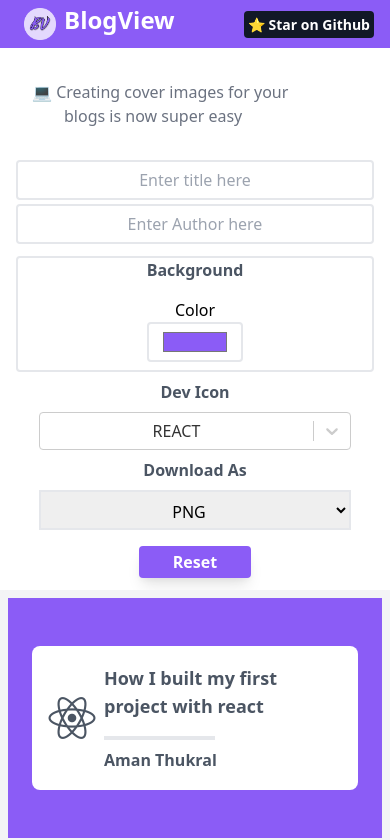
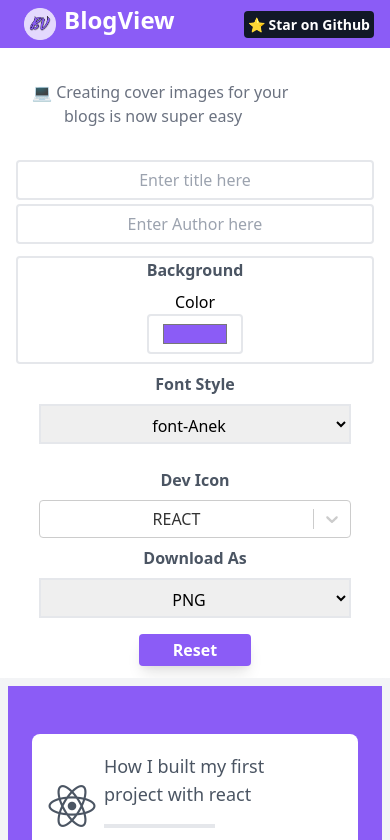
Before and after one commit to Amanthukral12/BlogView, a React (Vite) app: page / in a window 390 px wide. Shown: the top 840 px of the page. Built offline with nearby package versions, Linux system fonts and the light colour scheme.

Commit message:
Adding functionality to change the font

```diff
--- a/package.json
+++ b/package.json
@@ -8,6 +8,7 @@
   },
   "dependencies": {
     "autoprefixer": "^10.4.0",
+    "esbuild": "^0.13.4",
     "postcss": "^8.4.5",
     "react": "^17.0.2",
     "react-component-export-image": "^1.0.6",
--- a/src/Mainbody/BlogConfig.jsx
+++ b/src/Mainbody/BlogConfig.jsx
@@ -1,110 +1,145 @@
-import React, { useState, useEffect } from 'react';
-import BlogImage from './BlogImage';
-import Select from 'react-select';
-import ComponentToImg from './ComponentToImg';
+import React, { useState, useEffect } from "react";
+import BlogImage from "./BlogImage";
+import Select from "react-select";
+import ComponentToImg from "./ComponentToImg";
 const BlogConfig = () => {
   const [title, setTitle] = useState("How I built my first project with react");
   const [author, setAuthor] = useState("Aman Thukral");
-    const [bgColor, setBgColor] = useState("#8B5CF6")
+  const [bgColor, setBgColor] = useState("#8B5CF6");
   const [icons, setIcons] = useState({});
-    const [icon, setIcon] = useState({'label': 'react', 'value': 'react'})
-    const [downloadAs, setDownloadAs] = useState("PNG")
+  const [icon, setIcon] = useState({ label: "react", value: "react" });
+  const [downloadAs, setDownloadAs] = useState("PNG");
+  const [fontStyle, setFontStyle] = useState("font-Anek");
 
   const reset = () => {
-        setTitle('How I built my first project with react')
-        setAuthor('Aman Thukral')
-        setBgColor('#8B5CF6')
-        setIcon({'label': 'react', 'value': 'react'})
-        setDownloadAs('PNG')
-    }
+    setTitle("How I built my first project with react");
+    setAuthor("Aman Thukral");
+    setBgColor("#8B5CF6");
+    setIcon({ label: "react", value: "react" });
+    setDownloadAs("PNG");
+  };
 
   const getIcons = async () => {
-        const response = await fetch('https://raw.githubusercontent.com/devicons/devicon/master/devicon.json');
+    const response = await fetch(
+      "https://raw.githubusercontent.com/devicons/devicon/master/devicon.json"
+    );
     const data = await response.json();
-        setIcons(data.map((item) => ({'value': item.name, 'label': item.name})));
-    }
+    setIcons(data.map((item) => ({ value: item.name, label: item.name })));
+  };
 
   useEffect(() => {
     getIcons();
-    },[])
+  }, []);
 
   return (
     <div className="flex xl:flex-row flex-col text-black bg-gray-100 h-screen">
       <div className="w-full xl:w-2/5 bg-white">
-                <h6 className='mt-8 ml-8 font-medium text-gray-500 mb-8'>💻 Creating cover images for your<br />
-                <span className='ml-8'>blogs is now super easy</span></h6>
-                <div className='border-2 border-gray-200 w-11/12 ml-auto mr-auto rounded mt-2 mb-1'>
-                    <input type="text"
-                        placeholder='Enter title here'
+        <h6 className="mt-8 ml-8 font-medium text-gray-500 mb-8">
+          💻 Creating cover images for your
+          <br />
+          <span className="ml-8">blogs is now super easy</span>
+        </h6>
+        <div className="border-2 border-gray-200 w-11/12 ml-auto mr-auto rounded mt-2 mb-1">
+          <input
+            type="text"
+            placeholder="Enter title here"
             onChange={(e) => {
-                            setTitle(e.target.value)
+              setTitle(e.target.value);
             }}
-                        className='w-full focus:outline-none focus:ring focus:border-blue-300
-                        leading-5 p-2 rounded text-center '
+            className="w-full focus:outline-none focus:ring focus:border-blue-300
+                        leading-5 p-2 rounded text-center "
           />
         </div>
-                <div className='border-2 border-gray-200 w-11/12 ml-auto mr-auto rounded mt-1'>
-                    <input type="text"
-                    placeholder='Enter Author here'
+        <div className="border-2 border-gray-200 w-11/12 ml-auto mr-auto rounded mt-1">
+          <input
+            type="text"
+            placeholder="Enter Author here"
             onChange={(e) => {
-                        setAuthor(e.target.value)
+              setAuthor(e.target.value);
             }}
-                    className='w-full focus:outline-none focus:ring focus:border-blue-300
-                        leading-5 p-2 rounded text-center '
+            className="w-full focus:outline-none focus:ring focus:border-blue-300
+                        leading-5 p-2 rounded text-center "
           />
         </div>
-                <div className='w-11/12 border-2 mt-3 rounded text-center m-auto'>
-                    <h6 className='font-semibold text-gray-600 mb-4'>Background</h6>
-                    <div className='flex flex-row mb-2'>
-                    <div className='mr-auto ml-auto w-24 justify-center text-center '>
-                        <span>Color
-                    <input type="color"
+        <div className="w-11/12 border-2 mt-3 rounded text-center m-auto">
+          <h6 className="font-semibold text-gray-600 mb-2">Background</h6>
+          <div className="flex flex-row mb-2">
+            <div className="mr-auto ml-auto w-24 justify-center text-center ">
+              <span>
+                Color
+                <input
+                  type="color"
                   value={bgColor}
                   onChange={(e) => {
-                        setBgColor(e.target.value)
+                    setBgColor(e.target.value);
                   }}
-                    className='w-24 h-10 pr-3 pl-3 p-1 bg-white border-2 flex-col rounded' />
+                  className="w-24 h-10 pr-3 pl-3 p-1 bg-white border-2 flex-col rounded"
+                />
               </span>
             </div>
           </div>
         </div>
+        <div className="text-center mt-2 w-4/5 m-auto">
+          <h6 className="font-semibold text-gray-600 mb-2">Font Style</h6>
+          <select
+            onChange={(e) => setFontStyle(e.target.value)}
+            value={fontStyle}
+            className="border-2 w-full h-10 p-2 mb-4 text-center"
+          >
+            <option>font-Oswald</option>
+            <option>font-serif</option>
+            <option>font-sans</option>
+            <option>font-mono</option>
+            <option>font-Inter</option>
+            <option>font-Poppins</option>
+            <option>font-Anek</option>
+          </select>
+        </div>
 
-                <div className='text-center mt-2 w-4/5 m-auto'>
-                <h6 className='font-semibold text-gray-600 mb-2'>Dev Icon</h6>
+        <div className="text-center mt-2 w-4/5 m-auto">
+          <h6 className="font-semibold text-gray-600 mb-2">Dev Icon</h6>
           <Select
             value={icon}
             options={icons}
             onChange={(e) => {
               setIcon(e);
             }}
-                    className='uppercase'
+            className="uppercase"
           />
         </div>
-                <div className='text-center mt-2 w-4/5 m-auto'>
-                    <h6 className='font-semibold text-gray-600 mb-2'>Download As</h6>
+        <div className="text-center mt-2 w-4/5 m-auto">
+          <h6 className="font-semibold text-gray-600 mb-2">Download As</h6>
           <select
             onChange={(e) => setDownloadAs(e.target.value)}
             value={downloadAs}
-                        className='border-2 w-full h-10 p-2 mb-4 text-center'
+            className="border-2 w-full h-10 p-2 mb-4 text-center"
           >
             <option>PNG</option>
             <option>JPEG</option>
           </select>
         </div>
-                <div className=' flex justify-center '>
+        <div className=" flex justify-center ">
           <button
             onClick={() => reset()}
-                 className='bg-purple-500 text-white font-semibold w-28 py-1 rounded shadow-lg mb-3'
-                 >Reset</button>
+            className="bg-purple-500 text-white font-semibold w-28 py-1 rounded shadow-lg mb-3"
+          >
+            Reset
+          </button>
         </div>
       </div>
       <div className="bg-gray-100 h-full w-full p-2 lg:px-24 lg:py-16 rounded-lg">
-                <ComponentToImg downloadAs={downloadAs} >
-                    <BlogImage title={title} author={author} bgColor={bgColor} icon={icon}/>
+        <ComponentToImg downloadAs={downloadAs}>
+          <BlogImage
+            title={title}
+            author={author}
+            bgColor={bgColor}
+            icon={icon}
+            fontStyle={fontStyle}
+          />
         </ComponentToImg>
       </div>
     </div>
-    )
-}
+  );
+};
 
-export default BlogConfig
+export default BlogConfig;
--- a/src/Mainbody/BlogImage.jsx
+++ b/src/Mainbody/BlogImage.jsx
@@ -1,19 +1,23 @@
-const BlogImage = ({title, bgColor, author, icon}) => {
-    return (
-        <div style={{backgroundColor: bgColor}}
-            className="flex flex-row w-full h-60 p-6 py-12 md:h-80 md:py-12 md:px-16 text-gray-600 ">
-                <div  className="w-full bg-white flex p-8 pl-2 md:p-12 md:pr-8 rounded-lg">
-                <i className={`devicon-${icon.value}-plain text-5xl m-2 mr-2 md:text-8xl md:m-4 md:mr-5 flex items-center`}></i>
-                    <div className="flex flex-col justify-center">
-                        <h1 className="text-lg md:text-4xl font-bold mb-4">{title}</h1>
-                        <hr className="border-2 bg-gray-800 w-1/2 mb-2" />
-                        <h3 className="md:text-3xl font-bold">{author}</h3>
-                    </div>
+const BlogImage = ({ title, bgColor, author, icon, fontStyle }) => {
+  return (
+    <div
+      style={{ backgroundColor: bgColor }}
+      className="flex flex-row w-full h-60 p-6 py-12 md:h-80 md:py-12 md:px-16 text-gray-600 "
+    >
+      <div
+        className={`w-full bg-white flex p-8 pl-2 md:p-12 md:pr-8 rounded-lg ${fontStyle}`}
+      >
+        <i
+          className={`devicon-${icon.value}-plain text-5xl m-2 mr-2 md:text-8xl md:m-4 md:mr-5 flex items-center`}
+        ></i>
+        <div className="flex flex-col justify-center">
+          <h1 className={`text-lg md:text-4xl mb-4 `}>{title}</h1>
+          <hr className="border-2 bg-gray-800 w-1/2 mb-2" />
+          <h3 className={`md:text-3xl font-bold ${fontStyle}`}>{author}</h3>
+        </div>
+      </div>
+    </div>
+  );
+};
 
-                </div>
-
-        </div>
-    )
-}
-
-export default BlogImage
+export default BlogImage;
```
Also changed, not shown: 1 other file (tests, documents, lock files or other folders). Lines whose indentation alone changed are shown as unchanged.
